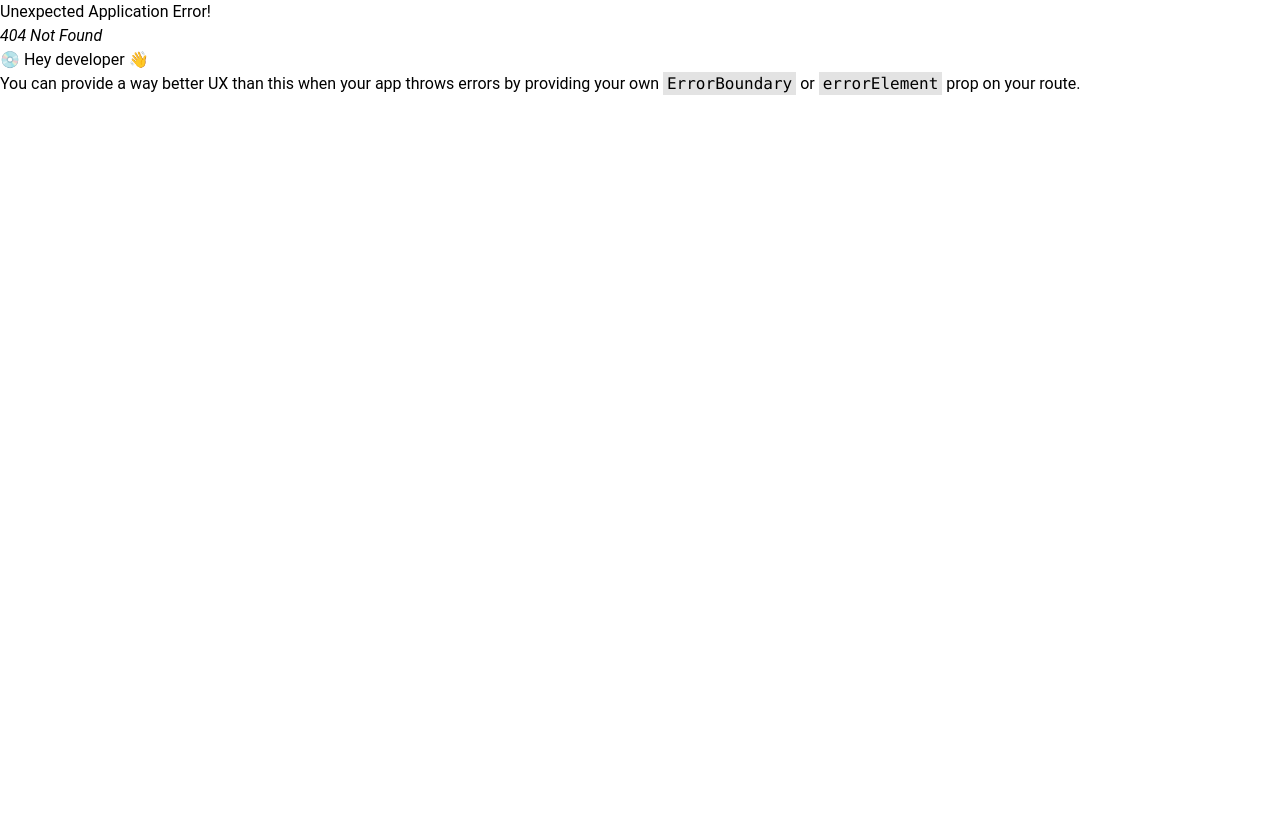
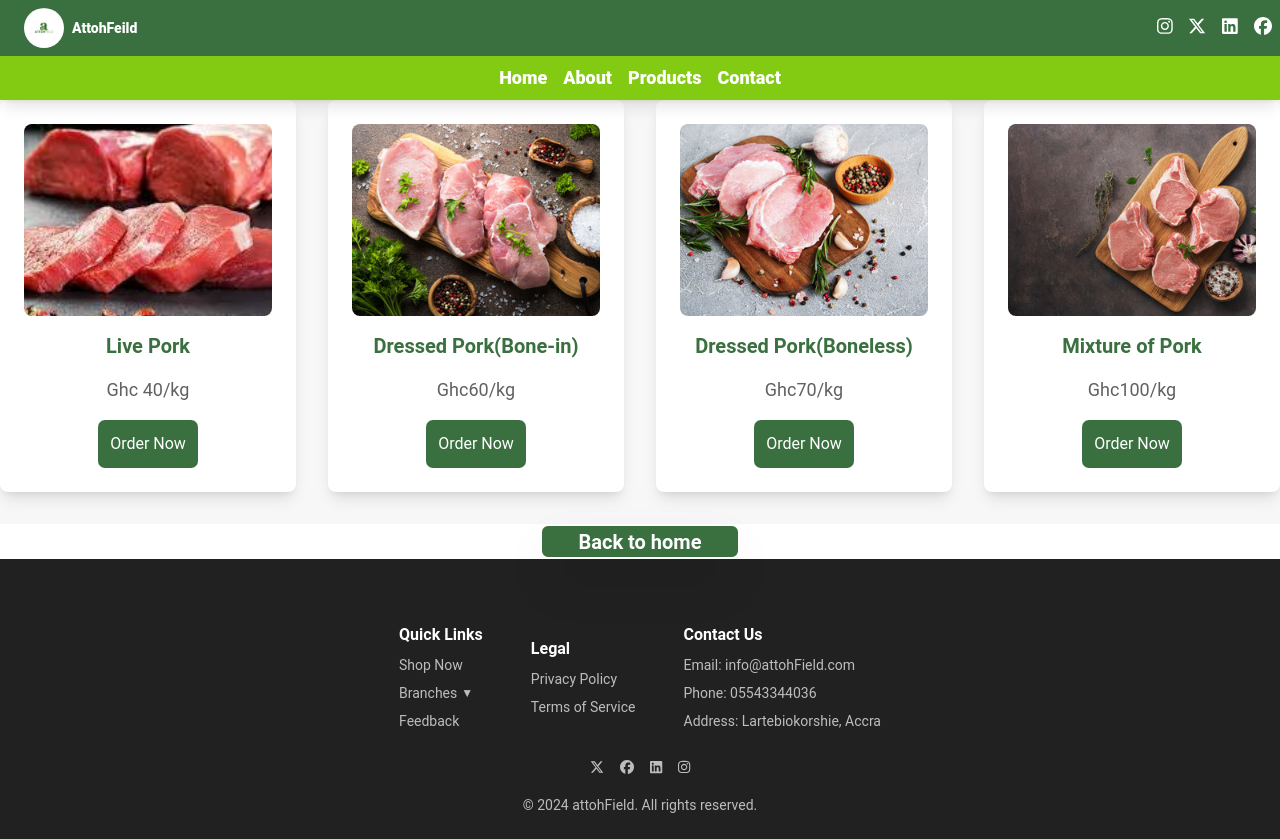
Before and after one commit to Leticiaattoh/attohField, a React (Vite) app: page /shop-now in a window 1280 px wide. Before the commit this address had no page. Before the commit the page ends 800 px from the top, so only its background shows below. Built offline with nearby package versions, Linux system fonts and the light colour scheme.

Commit message:
worked on buttons and shopnow page. also connected order now to whatsapp

```diff
--- a/src/App.jsx
+++ b/src/App.jsx
@@ -1,12 +1,18 @@
 import './App.css'
 import { createBrowserRouter, RouterProvider } from 'react-router-dom'
 import LandingPage from './pages/LandingPage';
+import ShopNow from './components/ShopNow';
+import ShopNowPage from './pages/ShopNowPage';
 
 function App() {
   const router = createBrowserRouter([
     {
       path: '/',
       element: <LandingPage />
+    },
+    {
+      path: '/shop-now',
+      element: <ShopNowPage />
     },
   ]);
 
--- a/src/components/About.jsx
+++ b/src/components/About.jsx
@@ -2,11 +2,17 @@ import { FaArrowAltCircleRight } from "react-icons/fa";
 import pigfarm2 from "../assets/Images/pigfarm2.jpg";
 import AOS from "aos"; // Import AOS
 import "aos/dist/aos.css"; // Import AOS CSS
+import { useState } from "react";
 
 // Initialize AOS
 AOS.init();
 
 const About = () => {
+   const [isExpanded, setIsExpanded] = useState(false);
+
+  const handleReadMore = () => {
+    setIsExpanded((prev) => !prev);
+  };
   return (
     <div className="flex flex-col md:flex-row justify-center items-center w-full p-8 relative z-10 bg-[#84ca13b4]">
       {/* Image Section */}
@@ -23,9 +29,10 @@ const About = () => {
       </div>
 
       {/* Text Section */}
+
       <div
         className="w-[90%] md:w-1/2 text-white md:pl-8 p-4"
-        data-aos="slide-up" // Slide-up animation on scroll
+        data-aos="slide-up"
         data-aos-duration="1000"
         data-aos-offset="100"
       >
@@ -34,19 +41,33 @@ const About = () => {
             We have been doing this since 2020
           </span>
           <br />
-          At AttohField, we are passionate about raising healthy, happy pigs in
-          a sustainable environment. Our farm is committed to providing
-          high-quality pork, ensuring that every product we offer is fresh,
-          flavorful, and ethically sourced. With a focus on animal welfare and
-          eco-friendly practices, we deliver farm-to-table products you can
-          trust. From our family to yours, we take pride in the care we put into
-          every step of our process, making sure you enjoy the finest pork for
-          your meals.
+          {isExpanded ? (
+            <>
+              At AttohField, we are passionate about raising healthy, happy pigs
+              in a sustainable environment. Our farm is committed to providing
+              high-quality pork, ensuring that every product we offer is fresh,
+              flavorful, and ethically sourced. With a focus on animal welfare
+              and eco-friendly practices, we deliver farm-to-table products you
+              can trust. From our family to yours, we take pride in the care we
+              put into every step of our process, making sure you enjoy the
+              finest pork for your meals.
+            </>
+          ) : (
+            <>
+              At AttohField, we are passionate about raising healthy, happy pigs
+              in a sustainable environment. Our farm is committed to providing
+              high-quality pork, ensuring that every product we offer is fresh,
+              flavorful, and ethically sourced...
+            </>
+          )}
         </p>
 
         {/* Read More Button */}
-        <button className="flex items-center justify-center gap-2 border-2 border-white bg-[#3A703F] hover:bg-[#83CA13] focus:outline-none focus:ring border-1 px-4 py-2 mt-2 w-[200px] h-[50px] rounded-lg text-white font-bold text-lg shadow-2xl transition-all duration-300 hover:scale-105">
-          Read More
+        <button
+          onClick={handleReadMore}
+          className="flex items-center justify-center gap-2 border-2 border-white bg-[#3A703F] hover:bg-[#83CA13] focus:outline-none focus:ring border-1 px-4 py-2 mt-2 w-[200px] h-[50px] rounded-lg text-white font-bold text-lg shadow-2xl transition-all duration-300 hover:scale-105"
+        >
+          {isExpanded ? "Read Less" : "Read More"}
           <FaArrowAltCircleRight />
         </button>
       </div>
--- a/src/components/Footer.jsx
+++ b/src/components/Footer.jsx
@@ -3,51 +3,90 @@ import {
   faFacebook,
   faLinkedin,
   faInstagram,
-  faXTwitter
+  faXTwitter,
 } from "@fortawesome/free-brands-svg-icons";
 import { Link } from "react-router-dom";
+import { useState } from "react";
 
 const Footer = () => {
+  const [isDropdownOpen, setIsDropdownOpen] = useState(false);
+
+  const toggleDropdown = () => {
+    setIsDropdownOpen((prev) => !prev);
+  };
+
   return (
     <footer className="bg-gray-900 p-6 pt-[5%]">
-      <div className="container mx-auto  justify-center flex flex-col md:flex-row items-center space-y-12 md:space-y-0 md:space-x-12">
+      <div className="container mx-auto justify-center flex flex-col md:flex-row items-center space-y-12 md:space-y-0 md:space-x-12">
         {/* Quick Links */}
-        <div className="flex flex-col items-start  space-y-2 text-left">
+        <div className="flex flex-col items-start space-y-2 text-left">
           <h4 className="text-base text-white font-bold">Quick Links</h4>
 
           <Link
-            className="text-gray-400 hover:text-[#83CA13]  text-sm"
-            to="/ShopNow"
+            className="text-gray-400 hover:text-[#83CA13] text-sm"
+            to="/Shop-now"
           >
             Shop Now
           </Link>
+
+          {/* Dropdown for Branches */}
+          <div className="relative group">
+            <button
+              onClick={toggleDropdown}
+              className="text-gray-400 hover:text-[#83CA13]  text-sm flex items-center gap-1"
+            >
+              Branches
+              <span className="text-xs">▼</span>
+            </button>
+            <div
+              className={`absolute top-full left-0 mt-1 bg-gray-700 h-[22vh] shadow-lg rounded-lg py-2 ${
+                isDropdownOpen ? "block" : "hidden"
+              } group-hover:block`}
+            >
+              <ul>
+                <li>
+                  <Link
+                    to=""
+                    className="block px-4 py-2 hover:bg-[#83CA13] hover:text-white text-sm text-white"
+                  >
+                    Lartebiokorshie-0548453002/ 0249277113
+                  </Link>
+                </li>
+                <li>
+                  <Link
+                    to=""
+                    className="block px-4 py-2 hover:bg-[#83CA13] hover:text-white text-sm text-white"
+                  >
+                    Spintex-0543344036
+                  </Link>
+                </li>
+              </ul>
+            </div>
+          </div>
+
           <Link
-            className="text-gray-400 hover:text-[#83CA13]  text-sm"
-            to="/Branches"
-          >
-            Branches
-          </Link>
-          <Link
-            className="text-gray-400 hover:text-[#83CA13]  text-sm"
-            to="Feedback"
+            className="text-gray-400 hover:text-[#83CA13] text-sm"
+            to="/Feedback"
           >
             Feedback
           </Link>
         </div>
 
-        {/* Newsletter Subscription */}
+        {/* Legal Links */}
         <div className="flex flex-col items-start space-y-2 text-left">
-          <h4 className="text-base text-white font-bold">
-            Subscribe to our Newsletter
-          </h4>
-          <input
-            type="email"
-            placeholder="Your email"
-            className="p-1 rounded bg-gray-800 text-white text-sm"
-          />
-          <button className="bg-[#83CA13] hover:bg-[#4a9852] text-white p-1 rounded text-sm  transition-transform duration-300 hover:scale-105">
-            Subscribe
-          </button>
+          <h4 className="text-base text-white font-bold">Legal</h4>
+          <Link
+            className="text-gray-400 hover:text-[#83CA13] text-sm"
+            to="/privacy-policy"
+          >
+            Privacy Policy
+          </Link>
+          <Link
+            className="text-gray-400 hover:text-[#83CA13] text-sm"
+            to="/terms-of-service"
+          >
+            Terms of Service
+          </Link>
         </div>
 
         {/* Contact Information */}
@@ -67,7 +106,7 @@ const Footer = () => {
           href="https://twitter.com"
           target="_blank"
           rel="noopener noreferrer"
-          className="text-gray-400 hover:text-[#83CA13] transition-transform duration-300 hover:scale-150 "
+          className="text-gray-400 hover:text-[#83CA13] transition-transform duration-300 hover:scale-150"
         >
           <FontAwesomeIcon icon={faXTwitter} className="text-sm" />
         </a>
@@ -75,7 +114,7 @@ const Footer = () => {
           href="https://web.facebook.com/people/Attoh-Field/61556844487316/"
           target="_blank"
           rel="noopener noreferrer"
-          className="text-gray-400 hover:text-[#83CA13]  transition-transform duration-300 hover:scale-150 "
+          className="text-gray-400 hover:text-[#83CA13] transition-transform duration-300 hover:scale-150"
         >
           <FontAwesomeIcon icon={faFacebook} className="text-sm" />
         </a>
@@ -83,7 +122,7 @@ const Footer = () => {
           href="https://linkedin.com"
           target="_blank"
           rel="noopener noreferrer"
-          className="text-gray-400 hover:text-[#83CA13]  transition-transform duration-300 hover:scale-150 "
+          className="text-gray-400 hover:text-[#83CA13] transition-transform duration-300 hover:scale-150"
         >
           <FontAwesomeIcon icon={faLinkedin} className="text-sm" />
         </a>
@@ -91,7 +130,7 @@ const Footer = () => {
           href="https://www.instagram.com/attohfield.gh"
           target="_blank"
           rel="noopener noreferrer"
-          className="text-gray-400 hover:text-[#83CA13]  transition-transform duration-300 hover:scale-150 "
+          className="text-gray-400 hover:text-[#83CA13] transition-transform duration-300 hover:scale-150"
         >
           <FontAwesomeIcon icon={faInstagram} className="text-sm" />
         </a>
--- a/src/components/Hero.jsx
+++ b/src/components/Hero.jsx
@@ -3,6 +3,7 @@ import hero from "../assets/Images/hero.jpeg"
 import pigfarm9 from "../assets/Images/pigfarm9.jpg"
 import pigfarm6 from "../assets/Images/pigfarm6.jpg"
 import { Carousel } from "@material-tailwind/react";
+import { Link } from "react-router-dom";
 
 const Hero = () => {
 
@@ -31,12 +32,14 @@ const Hero = () => {
             We deliver Fresh Pork!
           </h1>
 
-          <button className="flex items-center justify-center gap-5 border-2 border-white bg-[#3A703F] transition-transform duration-300 hover:scale-105 hover:bg-[#83CA13] focus:outline-none focus:ring border-1 px-4 py-2 w-[250px] h-[70px] rounded-lg text-white font-bold text-3xl shadow-2xl">
+          <Link to="/shop-now">
+            <button className="flex items-center justify-center gap-5 border-2 border-white bg-[#3A703F] hover:bg-[#83CA13] focus:outline-none focus:ring border-1 px-4 py-2 w-[250px] h-[70px] transition-transform duration-300 hover:scale-105 rounded-lg text-white font-bold text-3xl shadow-2xl">
               Discover
               <span className="mt-2">
                 <FaArrowAltCircleRight />
               </span>
             </button>
+          </Link>
         </div>
       </div>
       {/* slider2 */}
@@ -56,12 +59,14 @@ const Hero = () => {
             Take your tastebuds on an adventure!
           </h1>
 
-          <button className="flex items-center justify-center gap-5 border-2 border-white bg-[#3A703F] hover:bg-[#83CA13] focus:outline-none focus:ring border-1 px-4 py-2 w-[250px] h-[70px] rounded-lg  transition-transform duration-300 hover:scale-105 text-white font-bold text-3xl shadow-2xl">
+          <Link to="/shop-now">
+            <button className="flex items-center justify-center gap-5 border-2 border-white bg-[#3A703F] hover:bg-[#83CA13] focus:outline-none focus:ring border-1 px-4 py-2 w-[250px] h-[70px] transition-transform duration-300 hover:scale-105 rounded-lg text-white font-bold text-3xl shadow-2xl">
               Discover
               <span className="mt-2">
                 <FaArrowAltCircleRight />
               </span>
             </button>
+          </Link>
         </div>
       </div>
       {/* slider3 */}
@@ -81,12 +86,14 @@ const Hero = () => {
             Purely Pork, Perfectly Fresh!
           </h1>
 
-          <button className="flex items-center justify-center gap-5 border-2 border-white bg-[#3A703F] hover:bg-[#83CA13] focus:outline-none focus:ring border-1 px-4 py-2 w-[250px] h-[70px]  transition-transform duration-300 hover:scale-105 rounded-lg text-white font-bold text-3xl shadow-2xl">
+          <Link to="/shop-now">
+            <button className="flex items-center justify-center gap-5 border-2 border-white bg-[#3A703F] hover:bg-[#83CA13] focus:outline-none focus:ring border-1 px-4 py-2 w-[250px] h-[70px] transition-transform duration-300 hover:scale-105 rounded-lg text-white font-bold text-3xl shadow-2xl">
               Discover
               <span className="mt-2">
                 <FaArrowAltCircleRight />
               </span>
             </button>
+          </Link>
         </div>
       </div>
     </Carousel>
--- a/src/components/Navbar.jsx
+++ b/src/components/Navbar.jsx
@@ -7,18 +7,27 @@ import {
   faXTwitter,
 } from "@fortawesome/free-brands-svg-icons";
 import { FaSearch, FaShoppingCart } from "react-icons/fa";
+import { Link } from "react-router-dom";
 
 const Navbar = () => {
   return (
     <div className="fixed top-0 left-0 w-full z-50">
       <div className="flex flex-col md:flex-row justify-between items-center px-2 py-2 bg-[#3A703F]">
         <div className="flex gap-2">
-          <button className="bg-[#4a9852] hover:bg-[#83CA13]  transition-transform duration-300 hover:scale-105 focus:outline-none focus:ring border-1 px-2 py-1 rounded-lg text-white font-bold text-sm shadow-2xl">
-            Register
-          </button>
-          <button className="bg-[#4a9852] hover:bg-[#83CA13]  transition-transform duration-300 hover:scale-105 focus:outline-none focus:ring border-1 px-2 py-1 rounded-lg text-white font-bold text-sm shadow-2xl">
+          <div className="flex items-center mb-2 md:mb-0">
+            <img
+              src={attohFeild}
+              alt="attohField Logo"
+              className="h-10 w-10 ml-4 border-1 rounded-full"
+            />
+
+            <div className="text-sm font-extrabold text-white ml-2">
+              AttohFeild
+            </div>
+          </div>
+          {/* <button className="bg-[#4a9852] hover:bg-[#83CA13]  transition-transform duration-300 hover:scale-105 focus:outline-none focus:ring border-1 px-2 py-1 rounded-lg text-white font-bold text-sm shadow-2xl">
             Login
-          </button>
+          </button> */}
         </div>
 
         {/* Social Media Icons */}
@@ -68,7 +77,7 @@ const Navbar = () => {
 
       <div className="bg-[#83CA13] text-white shadow-lg">
         <div className="flex flex-col md:flex-row justify-between items-center px-4 py-2">
-          <div className="flex items-center mb-2 md:mb-0">
+          {/* <div className="flex items-center mb-2 md:mb-0">
             <img
               src={attohFeild}
               alt="attohField Logo"
@@ -78,11 +87,13 @@ const Navbar = () => {
             <div className="text-sm font-extrabold text-white ml-2">
               AttohFeild
             </div>
-          </div>
+          </div> */}
           <div className="flex gap-4 list-none  font-extrabold justify-center w-full text-sm md:text-md lg:text-lg ">
-            <li className="no-underline  hover:underline  transition-transform duration-300 hover:scale-105">
-              Home
-            </li>
+            <Link to="/">
+              <li className="no-underline  hover:underline  transition-transform duration-300 hover:scale-105">
+                Home
+              </li>
+            </Link>
             <li className="no-underline  hover:underline transition-transform duration-300 hover:scale-105">
               About
             </li>
@@ -93,9 +104,9 @@ const Navbar = () => {
               Contact
             </li>
           </div>
-          <div className="flex gap-2 mr-5">
+          {/* <div className="flex gap-2 mr-5">
             <FaSearch /> <FaShoppingCart />
-          </div>
+          </div> */}
         </div>
       </div>
     </div>
--- a/src/components/ShopNow.jsx
+++ b/src/components/ShopNow.jsx
@@ -51,8 +51,17 @@ const ShopNow = () => {
               {product.name}
             </h3>
             <p className="text-lg text-gray-700 my-4">{product.price}</p>
-            <button className="bg-[#3A703F] text-white p-3 rounded-full hover:bg-[#83CA13] transition-colors">
-              <FaPlus className="text-lg" />
+            <button className="bg-[#3A703F] text-white p-3 rounded-[7px] hover:bg-[#83CA13] transition-colors">
+              <a
+                href={`https://wa.me/+233551551878?text=${encodeURIComponent(
+                  "Good day. I would like to buy some pork!"
+                )}`}
+                target="_blank"
+                rel="noopener noreferrer"
+                className="fa fa-whatsapp"
+              >
+                Order Now
+              </a>
             </button>
           </div>
         ))}
--- /dev/null
+++ b/src/pages/ShopNowPage.jsx
@@ -0,0 +1,25 @@
+import  Navbar  from '../components/Navbar';
+import React from 'react'
+import ShopNow from '../components/ShopNow';
+import Footer from '../components/Footer';
+import { Link } from 'react-router-dom';
+
+const ShopNowPage = () => {
+  return (
+    <div>
+      <Navbar />
+      <ShopNow />
+      <Link to="/">
+        <div className=' flex justify-center items-center'>
+          <button className="flex items-center justify-center mx-0 my-0 border-2 border-white bg-[#3A703F] hover:bg-[#83CA13] focus:outline-none focus:ring border-1 px-4 py-2 w-[200px] h-[35px] transition-transform duration-300 hover:scale-105 rounded-lg text-white font-bold text-xl shadow-2xl">
+            Back to home
+            <span className="mt-2"></span>
+          </button>
+        </div>
+      </Link>
+      <Footer />
+    </div>
+  );
+}
+
+export default ShopNowPage;
```
Lines whose indentation alone changed are shown as unchanged.
